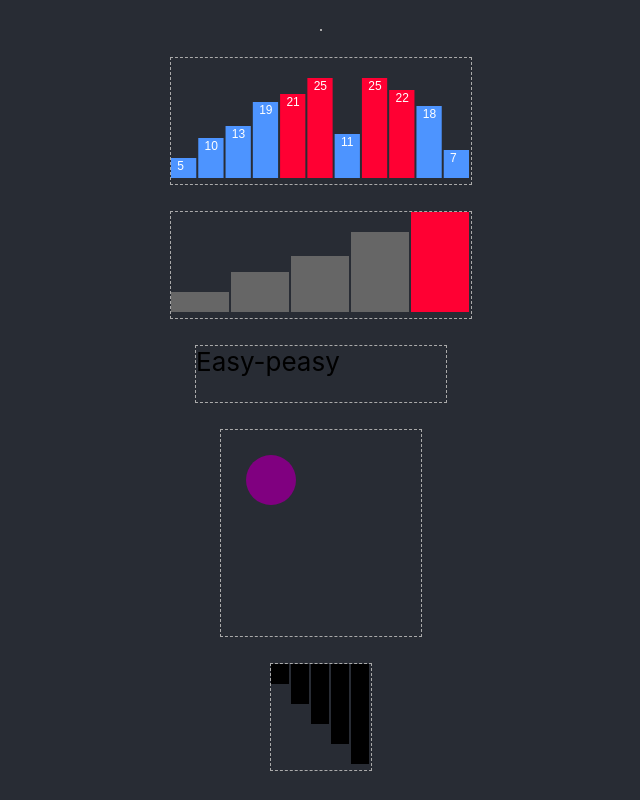
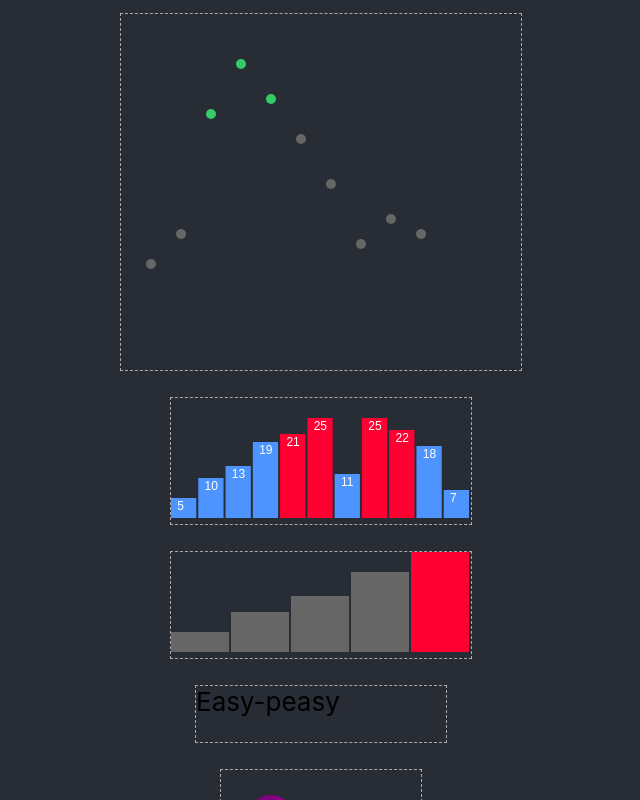
Before and after one commit to igoryen/brine, a React (Create React App) app: page / in a window 1280 px wide. Shown: the top 800 px of the page, without its empty margins (319-959 px from the left). Built offline with nearby package versions, Linux system fonts and the light colour scheme.

Commit message:
Ex07Scatterplot: unfinished because of crappy lesson.

```diff
--- a/src/App.scss
+++ b/src/App.scss
@@ -1,4 +1,11 @@
 .App {
+  align-items: center;
+  background-color: #282c34;
+  color: white;
+  display: flex;
+  flex-direction: column;
+  font-size: calc(10px + 2vmin);
+  justify-content: center;
   text-align: center;
 }
 
@@ -19,8 +26,8 @@
 }
 
 .App-header {
-  background-color: #282c34;
-  min-height: 100vh;
+  // background-color: #282c34;
+  // min-height: 100vh;
   display: flex;
   flex-direction: column;
   align-items: center;
--- a/src/App.tsx
+++ b/src/App.tsx
@@ -5,20 +5,20 @@ import Ex02Circles from './components/D3/Ex02Circles/Ex02Circles'
 import Ex03Text from './components/D3/Ex03Text/Ex03Text'
 import Ex04Bar from './components/D3/Ex04Bar/Ex04Bar'
 import Ex05Bar from './components/D3/Ex05Bar/Ex05Bar'
-import Ex06Line from './components/D3/Ex06Line/Ex06Line'
+import Ex07Scatterplot from './components/D3/Ex07Scatterplot/Ex07Scatterplot'
 
 
 function App() {
   return (
     <div className="App">
-      <header className="App-header">
-        <Ex06Line />
-        <Ex05Bar />
-        <Ex04Bar />
-        <Ex03Text />
-        <Ex02Circles />
-        <Ex01Bar />
-      </header>
+      <header className="App-header" />
+
+      <Ex07Scatterplot />
+      <Ex05Bar />
+      <Ex04Bar />
+      <Ex03Text />
+      <Ex02Circles />
+      <Ex01Bar />
     </div>
   )
 }
--- /dev/null
+++ b/src/components/D3/Ex07Scatterplot/Ex07Scatterplot.scss
@@ -0,0 +1,2 @@
+.Ex07Scatterplot {
+}
--- /dev/null
+++ b/src/components/D3/Ex07Scatterplot/Ex07Scatterplot.tsx
@@ -0,0 +1,75 @@
+/*
+Author: Eli Elad Elrom
+Website: https://EliElrom.com
+License: MIT License
+Component: src/component/Ex07Scatterplot/Ex07Scatterplot.tsx
+
+Created with;
+$ npx generate-react-cli component Ex07Scatterplot --type=d3
+
+*/
+
+import React, {
+  // useState,
+  useEffect, RefObject
+} from 'react'
+import './Ex07Scatterplot.scss'
+import * as d3 from 'd3' // yarn add d3 @types/d3
+
+const Ex07Scatterplot = () /* or ( props : IEx07ScatterplotProps ) */ => {
+  // const [myState, setMyState] = useState<Boolean>(true)
+  const ref: RefObject<HTMLDivElement> = React.createRef()
+
+  useEffect(() => {
+    draw()
+  })
+
+  const draw = () => {
+    const h = 350;
+    const w = 400;
+
+    const monthlyResults = [
+      { "month": 10, "results": 100 },
+      { "month": 20, "results": 130 },
+      { "month": 30, "results": 250 },
+      { "month": 40, "results": 300 },
+      { "month": 50, "results": 265 },
+      { "month": 60, "results": 225 },
+      { "month": 70, "results": 180 },
+      { "month": 80, "results": 120 },
+      { "month": 90, "results": 145 },
+      { "month": 100, "results": 130 }
+    ];
+
+    const resultsKPI = (d) => (d >= 250) ? "#33CC66" : "#666666";
+
+
+
+    // create our SVG
+    const svg = d3.select(ref.current).append("svg")
+      .attr('width', w)
+      .attr('height', h);
+
+    // add dots
+    const dots = svg.selectAll("circle")
+      .data(monthlyResults)
+      .enter()
+      .append("circle")
+      .attr('cx', d => d.month * 3)
+      .attr('cy', d => h - d.results)
+      .attr('r', 5)
+      .attr("fill", d => resultsKPI(d.results));
+  }
+
+  return (
+    <div className="learnD3 Ex07Scatterplot" ref={ref} />
+  )
+}
+
+/*
+interface IEx07ScatterplotProps {
+  // TODO
+}
+*/
+
+export default Ex07Scatterplot
```
Also changed, not shown: 1 other file (tests, documents, lock files or other folders).
